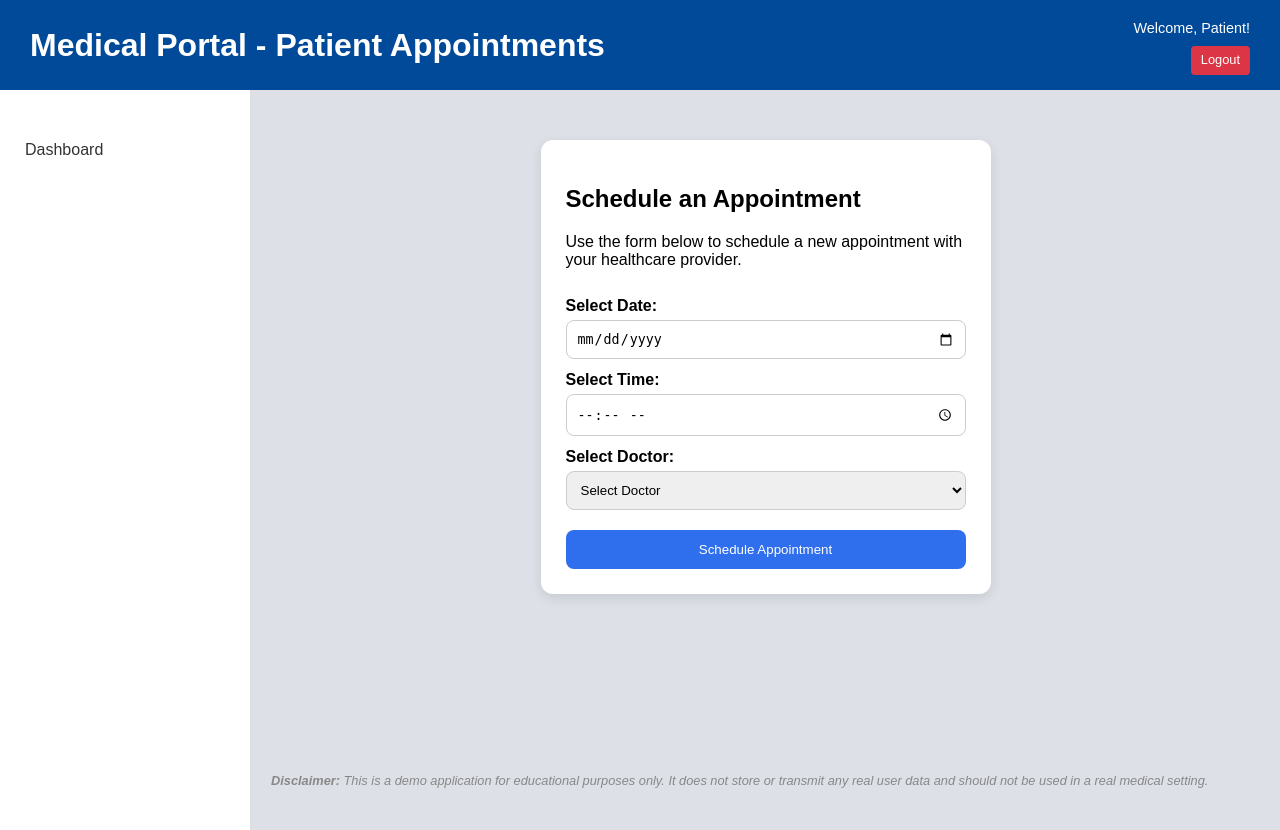
After one commit to TylerLN/Cloud-Health-Portal, a Python web app: template src/templates/patient_appointments.html in a window 1280 px wide. The commit adds this page. Run offline with Jinja, Linux system fonts and the light colour scheme; the template is opened without the code that fills it, so the values that code supplies are empty.

Commit message:
Made apatients appointments scheduling, fixed bottom disclaimer css, all frontend, need to connect to db for live data

```diff
--- a/src/static/dashboard.css
+++ b/src/static/dashboard.css
@@ -100,14 +100,54 @@ body.dashboard {
 }
 
 .bottom-disclaimer {
-  position: absolute;
-  text-align: center;
-  font-size: 0.8rem;
+  position: fixed;
   bottom: 10px;
   width: 100%;
+  text-align: 20px;
+  font-size: 0.8rem;
+  color: #888;
+  line-height: 1.4;
+  font-style: italic;
 }
-
 .main-content {
   flex: 1;
   padding: 20px;
 }
+
+/* Patient Appointments Page - Schedule */
+.schedule-appointment {
+  background: white;
+  padding: 25px;
+  border-radius: 12px;
+  width: 400px;
+  margin: 30px auto;
+  box-shadow: 0 4px 12px rgba(0, 0, 0, 0.1);
+}
+
+.schedule-appointment form {
+  display: flex;
+  flex-direction: column;
+}
+
+.schedule-appointment label {
+  margin-top: 12px;
+  font-weight: bold;
+}
+
+.schedule-appointment input,
+.schedule-appointment select {
+  padding: 10px;
+  margin-top: 5px;
+  border-radius: 8px;
+  border: 1px solid #ccc;
+}
+
+.schedule-appointment button {
+  margin-top: 20px;
+  padding: 12px;
+  background: #2f6fed;
+  color: white;
+  border: none;
+  border-radius: 8px;
+  cursor: pointer;
+}
--- /dev/null
+++ b/src/templates/patient_appointments.html
@@ -0,0 +1,55 @@
+<!doctype html>
+<html lang="en">
+  <head>
+    <meta charset="UTF-8" />
+    <title>Patient Appointments</title>
+    <link rel="stylesheet" href="../static/dashboard.css" />
+  </head>
+  <body class="dashboard">
+    <header class="top-banner">
+      <h1>Medical Portal - Patient Appointments</h1>
+      <div class="user-info">
+        <span>Welcome, Patient!</span> <br />
+        <a href="/logout" class="logout-btn">Logout</a>
+      </div>
+    </header>
+
+    <div class="main-layout">
+      <nav class="sidebar">
+        <ul class="nav-links">
+          <li><a href="/patient_dashboard.html">Dashboard</a></li>
+        </ul>
+      </nav>
+
+    <div class="main-content">
+
+        <section class="schedule-appointment">
+        <h2>Schedule an Appointment</h2>
+        <p>Use the form below to schedule a new appointment with your healthcare provider.</p>
+
+        <form action="/schedule_appointment" method="POST">
+
+          <label for="date">Select Date:</label>
+          <input type="date" id="date" name="date" required />
+
+          <label for="time">Select Time:</label>
+          <input type="time" id="time" name="time" required />
+
+          <label for="doctor">Select Doctor:</label>
+          <select name="doctor" id="doctor" required>
+            <option value="">Select Doctor</option>
+            <option value="Dr. 1">Dr. 1</option>
+          </select>
+
+          <button type="submit">Schedule Appointment</button>
+        </form>
+        </section>
+
+        <div class="bottom-disclaimer">
+            <strong>Disclaimer:</strong> This is a demo application for educational
+            purposes only. It does not store or transmit any real user data and
+            should not be used in a real medical setting.
+        </div>
+    </div>
+  </body>
+</html>
```
Also changed, not shown: src/static/login.css (+9 -0 lines), src/templates/doctor_dash.html (+4 -4 lines), src/templates/patient_dash.html (+14 -12 lines), src/templates/register.html (+17 -7 lines).
